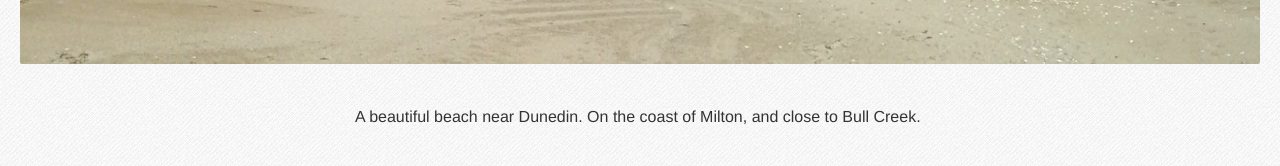
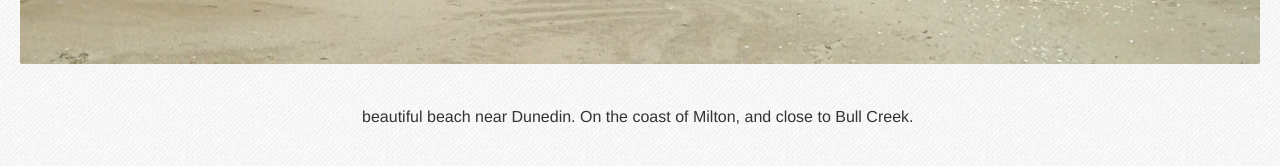
Before and after one commit to rphillips-nz/sync-test, a Jekyll site: the page built from _pictures/crystalls-beach.md, in a window 1280 px wide. Shown: the part 965-1131 px from the top of the page. Built offline with Jekyll 4.4.1, drawn with Linux system fonts in a browser that asks for light colours.

```diff
--- a/_pictures/crystalls-beach.md
+++ b/_pictures/crystalls-beach.md
@@ -3,5 +3,4 @@ title: Crystalls Beach
 image_path: /images/crystalls-beach.jpg
 ---
 
-
-A beautiful beach near Dunedin. On the coast of Milton, and close to Bull Creek.&nbsp;
+beautiful beach near Dunedin. On the coast of Milton, and close to Bull Creek.&nbsp;
```
